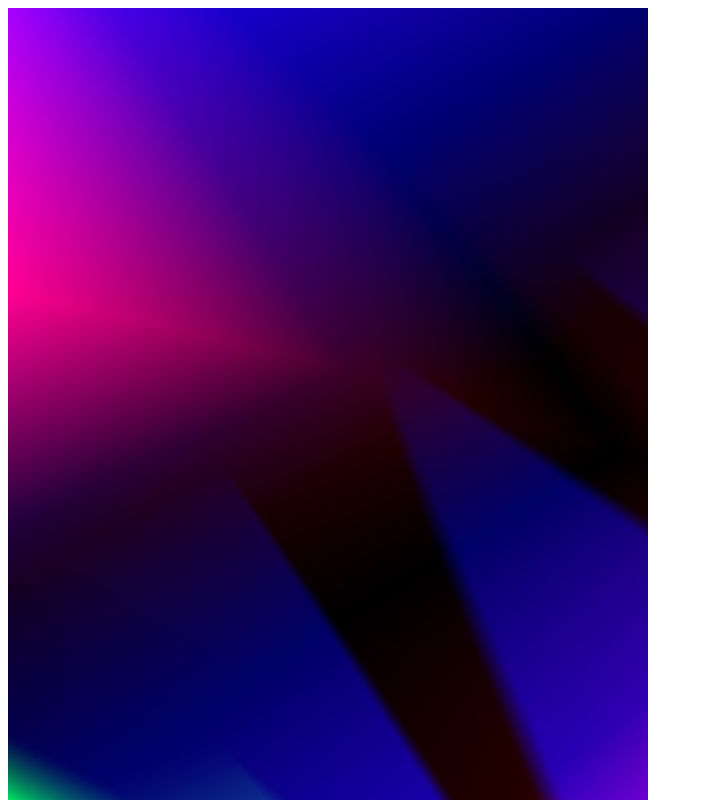
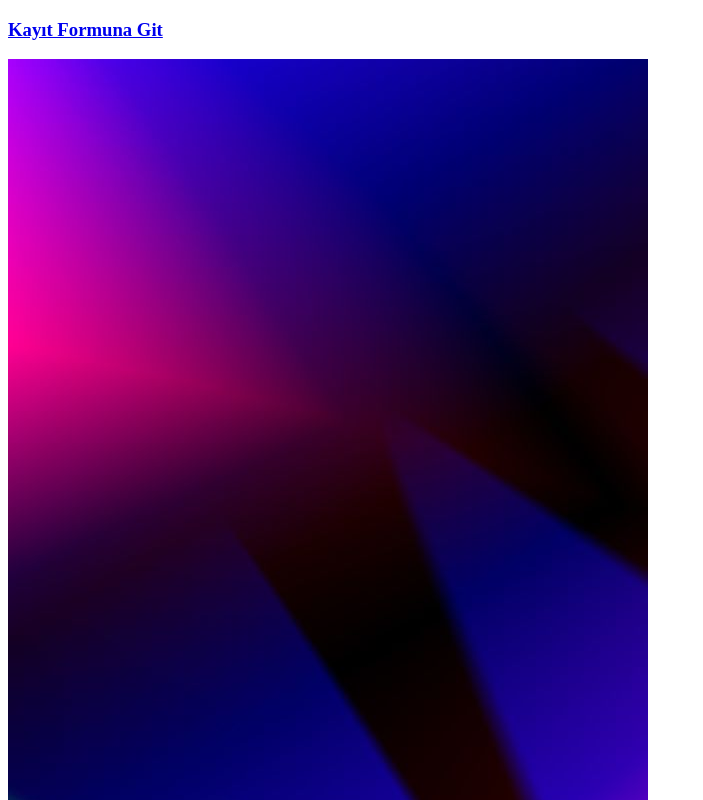
Before and after one commit to Yagmur-bit/yagmurbayrak, a plain HTML site: page index.html in a window 1280 px wide. Shown: the top 800 px of the page, without its empty margins (0-703 px from the left). Drawn offline with Linux system fonts and the light colour scheme.

Commit message:
Add files via upload

```diff
--- a/index.html
+++ b/index.html
@@ -7,6 +7,9 @@
     <link rel="icon" type="image/x-icon" href="seo.png">
 </head>
 <body>
+  <a href="file:///C:/Users/Alto/Desktop/visual%20studio/Pages/form.html" target="_blank">
+    <h3>Kayıt Formuna Git</h3>
+  </a>
   <picture>
     <source media="(min-width: 850px)" srcset="image1.jpg">
     <source media="(min-width: 600px)" srcset="image2.jpg">
```
